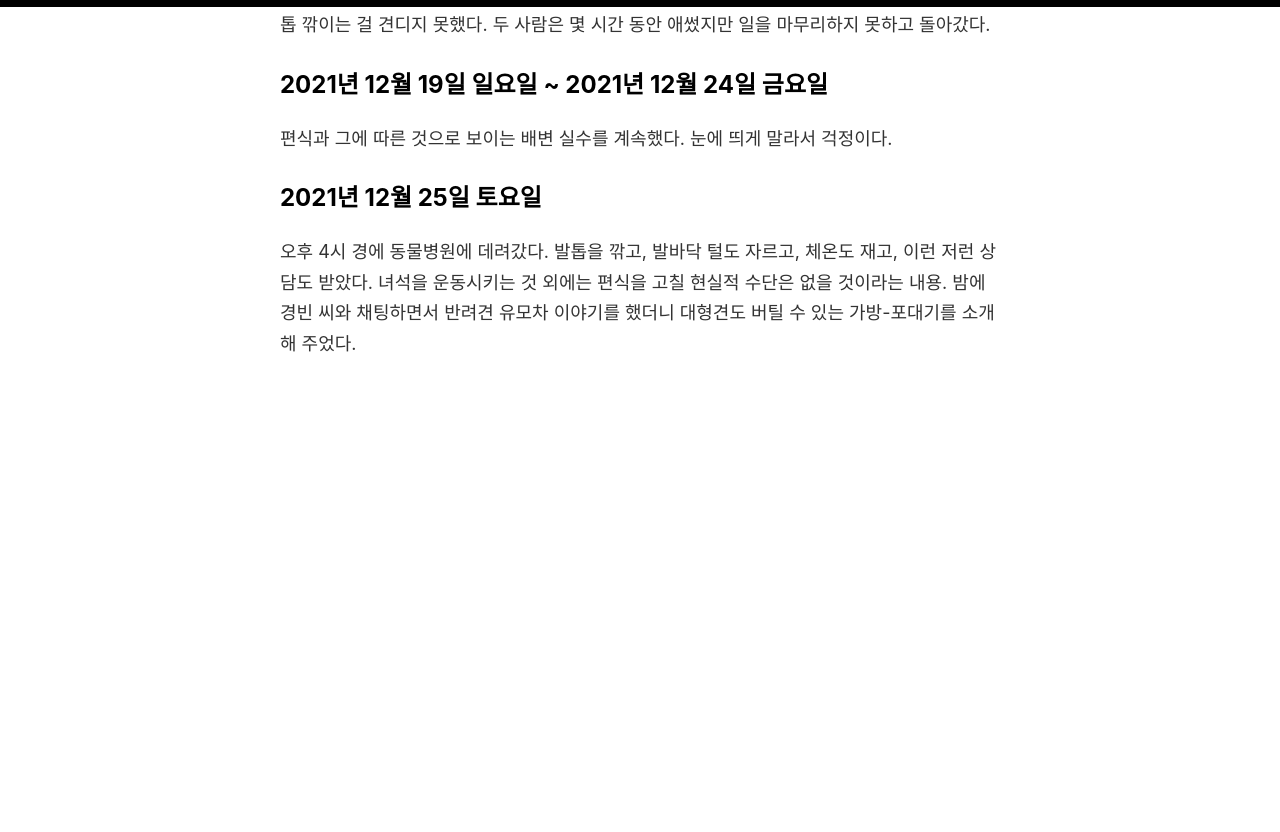
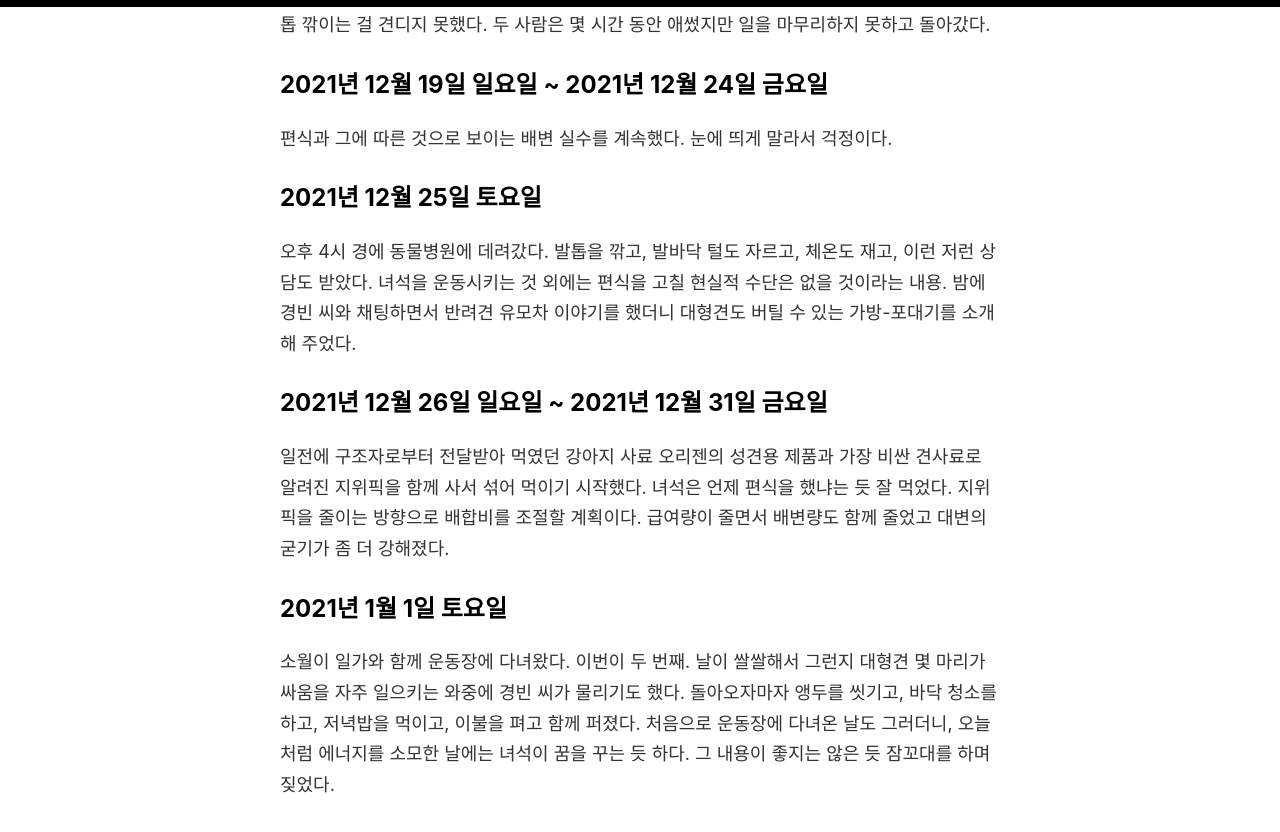
Before and after one commit to oxmhpark/www.exonomicon.net, a Jekyll site: the page built from _posts/2021-10-31-caring-note-of-aeng-doo.md, in a window 1280 px wide and 900 px high, scrolled down 6792 px. Shown: the top 832 px of the window. Built offline with Jekyll 4.4.1, drawn with Linux system fonts in a browser that asks for light colours; comment, search, counter and statistics services are not loaded; before the commit the page ends 7251 px from its top, so only the background shows below that.

Commit message:
Update 2021-10-31-caring-note-of-aeng-doo.md

```diff
--- a/_posts/2021-10-31-caring-note-of-aeng-doo.md
+++ b/_posts/2021-10-31-caring-note-of-aeng-doo.md
@@ -147,3 +147,9 @@ published: true
 
 ## 2021년 12월 25일 토요일
 오후 4시 경에 동물병원에 데려갔다. 발톱을 깎고, 발바닥 털도 자르고, 체온도 재고, 이런 저런 상담도 받았다. 녀석을 운동시키는 것 외에는 편식을 고칠 현실적 수단은 없을 것이라는 내용. 밤에 경빈 씨와 채팅하면서 반려견 유모차 이야기를 했더니 대형견도 버틸 수 있는 가방-포대기를 소개해 주었다.
+
+## 2021년 12월 26일 일요일 ~ 2021년 12월 31일 금요일
+일전에 구조자로부터 전달받아 먹였던 강아지 사료 오리젠의 성견용 제품과 가장 비싼 견사료로 알려진 지위픽을 함께 사서 섞어 먹이기 시작했다. 녀석은 언제 편식을 했냐는 듯 잘 먹었다. 지위픽을 줄이는 방향으로 배합비를 조절할 계획이다. 급여량이 줄면서 배변량도 함께 줄었고 대변의 굳기가 좀 더 강해졌다.
+
+## 2021년 1월 1일 토요일
+소월이 일가와 함께 운동장에 다녀왔다. 이번이 두 번째. 날이 쌀쌀해서 그런지 대형견 몇 마리가 싸움을 자주 일으키는 와중에 경빈 씨가 물리기도 했다. 돌아오자마자 앵두를 씻기고, 바닥 청소를 하고, 저녁밥을 먹이고, 이불을 펴고 함께 퍼졌다. 처음으로 운동장에 다녀온 날도 그러더니, 오늘처럼 에너지를 소모한 날에는 녀석이 꿈을 꾸는 듯 하다. 그 내용이 좋지는 않은 듯 잠꼬대를 하며 짖었다.
```
